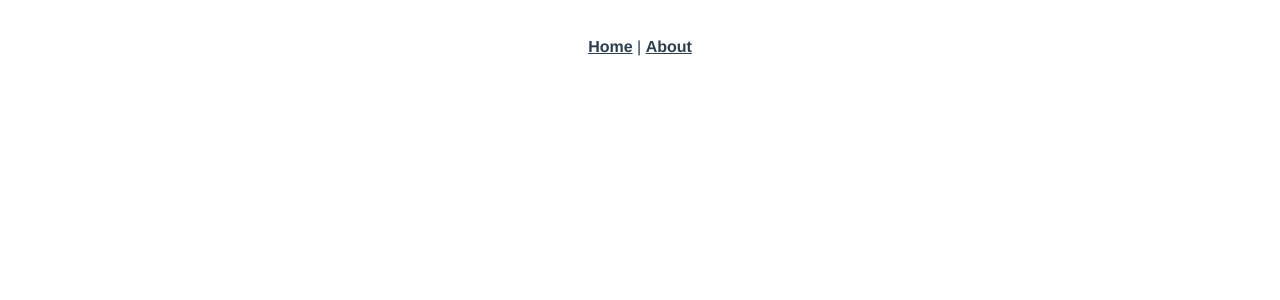
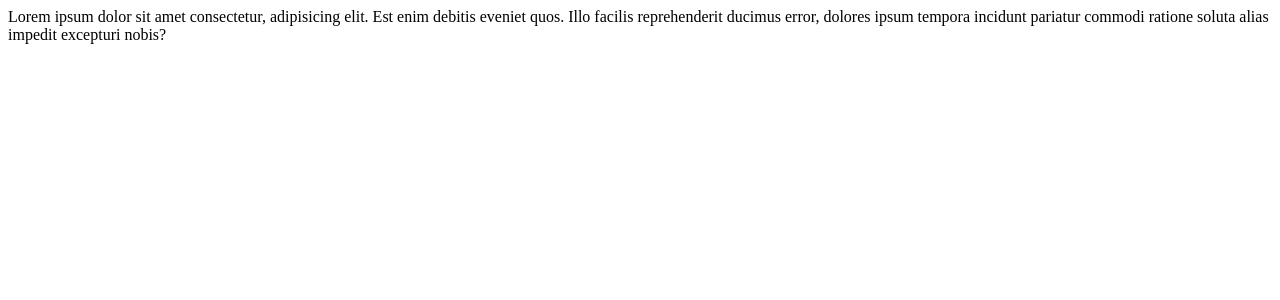
Before and after one commit to KhushGaniev/Rick-and-Morty, a Vue app: page /products in a window 1280 px wide. Before the commit this address had no page. Shown: the top 300 px of the page. Built offline with nearby package versions, Linux system fonts and the light colour scheme.

Commit message:
fead: set up the project

```diff
--- a/src/App.vue
+++ b/src/App.vue
@@ -1,30 +1,5 @@
 <template>
-  <nav>
-    <router-link to="/">Home</router-link> |
-    <router-link to="/about">About</router-link>
-  </nav>
   <router-view />
 </template>
 
-<style lang="scss">
-#app {
-  font-family: Avenir, Helvetica, Arial, sans-serif;
-  -webkit-font-smoothing: antialiased;
-  -moz-osx-font-smoothing: grayscale;
-  text-align: center;
-  color: #2c3e50;
-}
-
-nav {
-  padding: 30px;
-
-  a {
-    font-weight: bold;
-    color: #2c3e50;
-
-    &.router-link-exact-active {
-      color: #42b983;
-    }
-  }
-}
-</style>
+<style lang="scss"></style>
--- /dev/null
+++ b/src/assets/scss/normalize.scss
@@ -0,0 +1,30 @@
+/*Обнуление стилей*/
+*{padding: 0; margin: 0; border: 0;}
+*,*:before,*:after{
+    -moz-box-sizing: border-box;
+    -webkit-box-sizing: border-box;
+    box-sizing: border-box;
+}
+:focus, :active{outline: none;}
+a:focus, a:active{outline: none;}
+nav, footer, header, aside{display: block;}
+html, body{
+    height: 100%;
+    width: 100%;
+    font-size: 100%;
+    line-height: 1;
+    font-size: 14px;
+    -ms-text-size-adjust: 100%;
+    -moz-text-size-adjust: 100%;
+    -webkit-text-size-adjust: 100%;
+}
+input, button, textarea{font-family: inherit; background: none;}
+input::-ms-clear{display: none;}
+button{cursor: pointer;}
+button::-moz-focus-inner {padding: 0;border: 0;}
+a, a:visited{text-decoration: none;}
+a:hover{text-decoration: none;}
+ul li{list-style: none;}
+img{vertical-align: top;}
+h1,h2,h3,h4,h5,h6{   font-size: inherit;font-weight: inherit;}
+/*-------------------------------------------*/
--- a/src/components/HelloWorld.vue
+++ b/src/components/DefaultHeader.vue
@@ -1,6 +1,5 @@
 <template>
   <div class="hello">
-    <h1>{{ msg }}</h1>
     <p>
       For a guide and recipes on how to configure / customize this project,<br />
       check out the
@@ -104,10 +103,7 @@
 
 <script>
 export default {
-  name: "HelloWorld",
-  props: {
-    msg: String,
-  },
+  name: "DefaultHeader",
 };
 </script>
 
--- a/src/router/index.js
+++ b/src/router/index.js
@@ -1,20 +1,15 @@
 import { createRouter, createWebHistory } from "vue-router";
-import HomeView from "../views/HomeView.vue";
 
 const routes = [
   {
     path: "/",
     name: "home",
-    component: HomeView,
+    component: () => import("@/views/StartView.vue"),
   },
   {
-    path: "/about",
-    name: "about",
-    // route level code-splitting
-    // this generates a separate chunk (about.[hash].js) for this route
-    // which is lazy-loaded when the route is visited.
-    component: () =>
-      import(/* webpackChunkName: "about" */ "../views/AboutView.vue"),
+    path: "/products",
+    name: "products",
+    component: () => import("@/views/productsPage/MyProducts.vue"),
   },
 ];
 
--- a/src/views/AboutView.vue
+++ /dev/null
@@ -1,5 +0,0 @@
-<template>
-  <div class="about">
-    <h1>This is an about page</h1>
-  </div>
-</template>
--- a/src/views/HomeView.vue
+++ /dev/null
@@ -1,18 +0,0 @@
-<template>
-  <div class="home">
-    <img alt="Vue logo" src="../assets/logo.png" />
-    <HelloWorld msg="Welcome to Your Vue.js App" />
-  </div>
-</template>
-
-<script>
-// @ is an alias to /src
-import HelloWorld from "@/components/HelloWorld.vue";
-
-export default {
-  name: "HomeView",
-  components: {
-    HelloWorld,
-  },
-};
-</script>
--- /dev/null
+++ b/src/views/StartView.vue
@@ -0,0 +1,12 @@
+<template>
+  <div class="start">
+    This is the start page.
+    <router-link to="/products"><span>Click to continue</span></router-link>
+  </div>
+</template>
+<style lang="scss" scoped>
+span {
+  font-size: 20px;
+  font-weight: 600;
+}
+</style>
--- /dev/null
+++ b/src/views/productsPage/MyProducts.vue
@@ -0,0 +1,14 @@
+<template>
+  <div class="home">
+    Lorem ipsum dolor sit amet consectetur, adipisicing elit. Est enim debitis
+    eveniet quos. Illo facilis reprehenderit ducimus error, dolores ipsum
+    tempora incidunt pariatur commodi ratione soluta alias impedit excepturi
+    nobis?
+  </div>
+</template>
+
+<script>
+export default {
+  name: "MyProducts",
+};
+</script>
```
Also changed, not shown: src/components/filtersPopup/CustomSelect.vue (added, +7 -0 lines).
